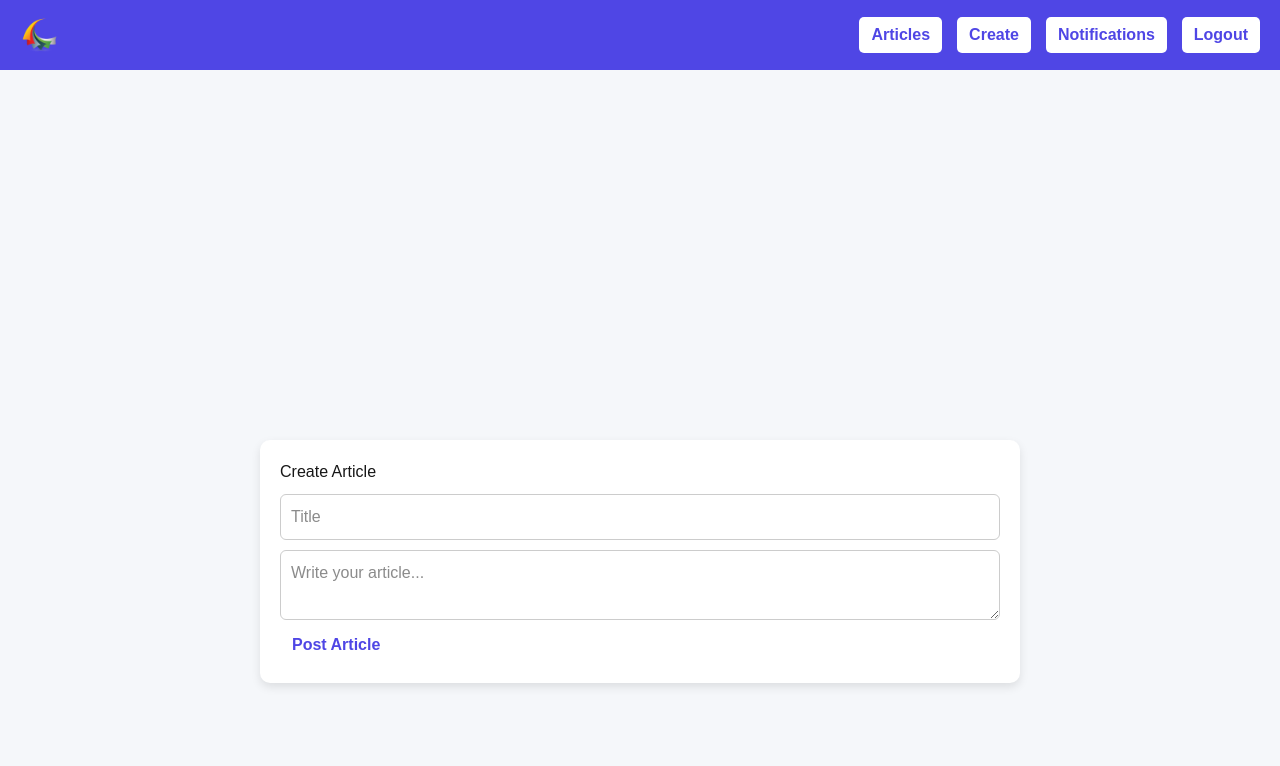
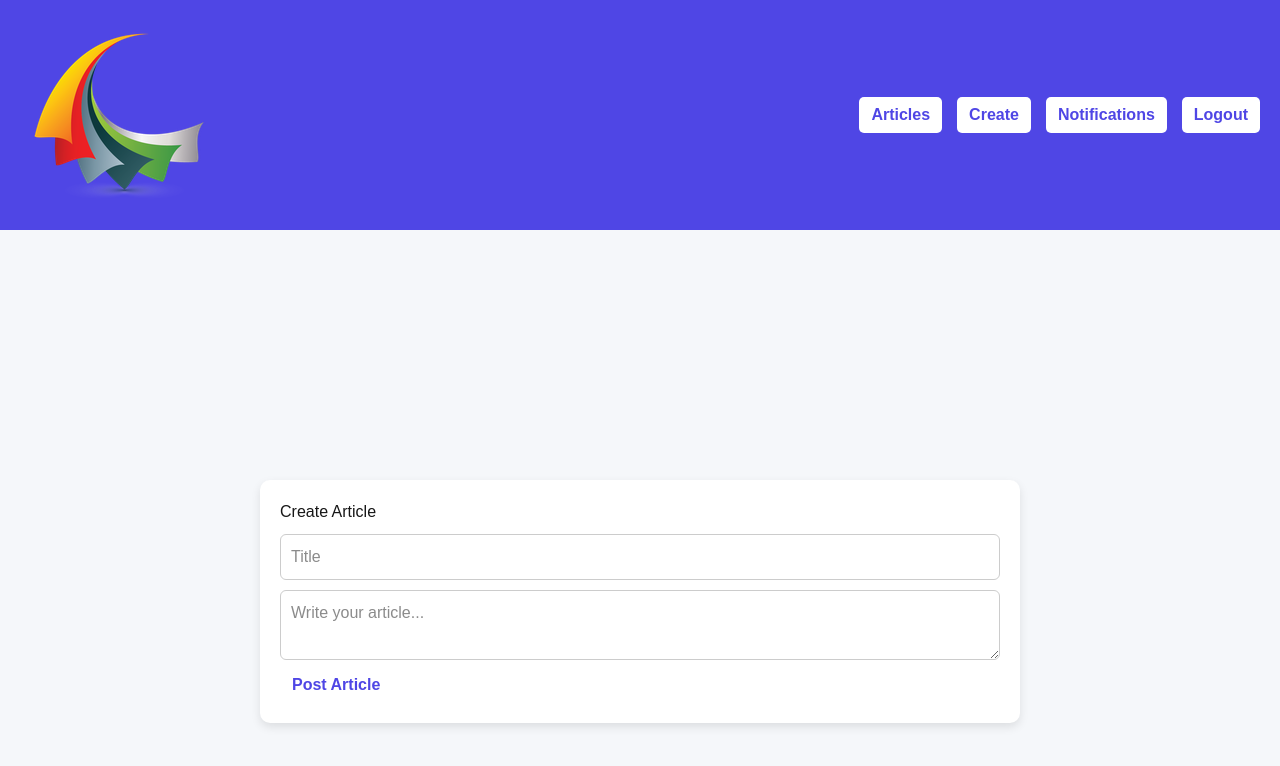
Before and after one commit to DaleHarveyBacaoco/machine-learning-huh, a Next.js app: page /create in a window 1280 px wide. Shown: the top 766 px of the page. Built offline with nearby package versions, Linux system fonts and the light colour scheme.

Commit message:
Dashboard

```diff
--- a/app/components/Navbar.tsx
+++ b/app/components/Navbar.tsx
@@ -24,13 +24,10 @@ export default function Navbar() {
       }}
     >
       {/* LEFT SIDE */}
- <img
+<img
   src="/logo.png"
   alt="Logo"
-  style={{
-    height: "40px",
-    cursor: "pointer",
-  }}
+  className="logo"
   onClick={() => router.push("/dashboard")}
 />
       {/* RIGHT SIDE */}
--- a/app/globals.css
+++ b/app/globals.css
@@ -70,4 +70,16 @@ button {
 
 button:hover {
   background: #e0e7ff;
+  /* LOGO STYLE */
+.logo {
+  height: 40px;
+  cursor: pointer;
+  transition: transform 0.3s ease;
 }
+
+/* HOVER EFFECT */
+.logo:hover {
+  transform: scale(1.1);
+}
+
+}
```
